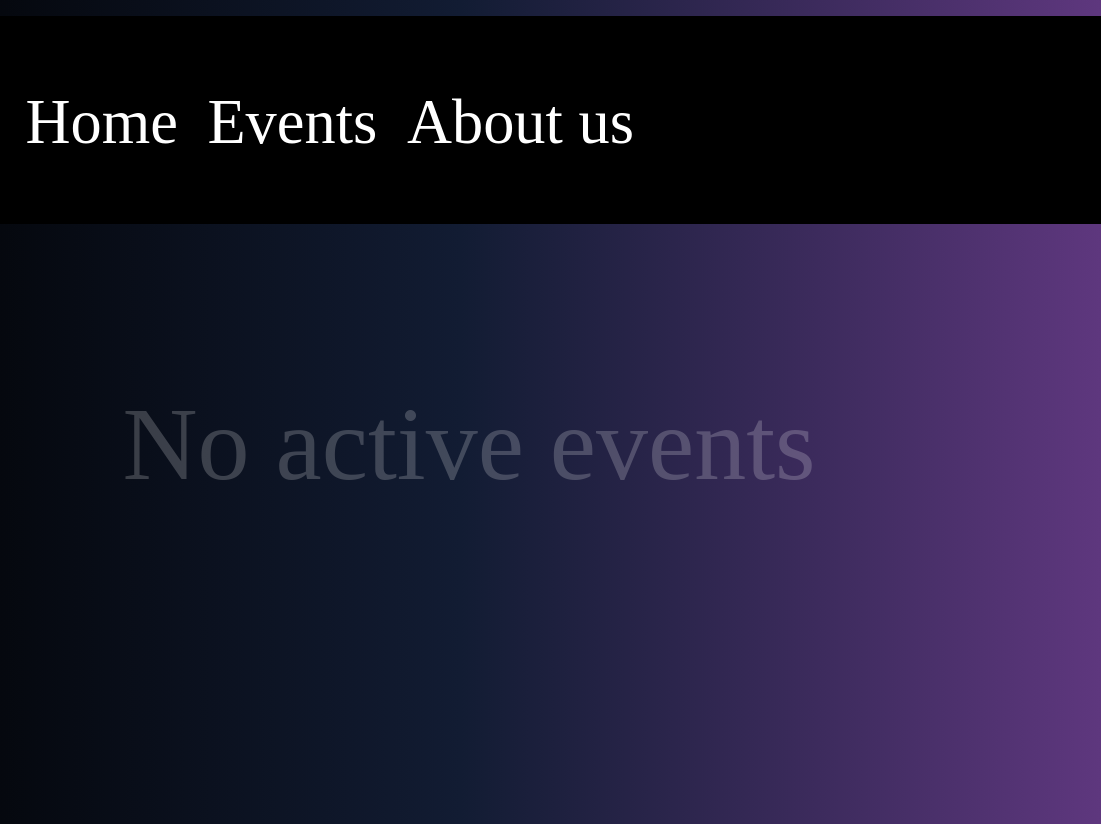
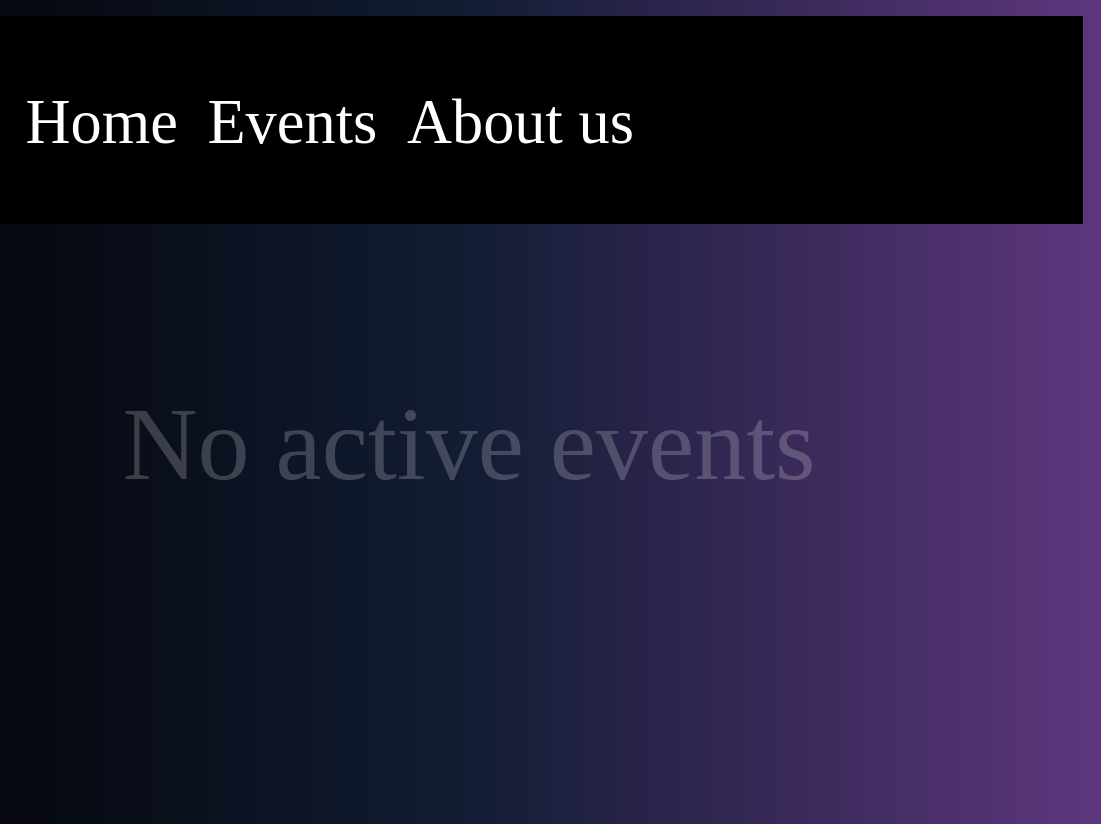
Before and after one commit to Pradeep3122003/COSMOS-CLUB, a plain HTML site: page events.html in a window 1280 px wide. Shown: the full height of the page, 179-1280 px from the left. Drawn offline with Linux system fonts and the light colour scheme.

Commit message:
Update events.html

```diff
--- a/events.html
+++ b/events.html
@@ -31,7 +31,7 @@
         }
 
         nav {
-            width: 100%;
+            width: 98vw;
             height: calc(10vh + 10vw);
             display: block;
             background-color: rgb(0, 0, 0);
```
